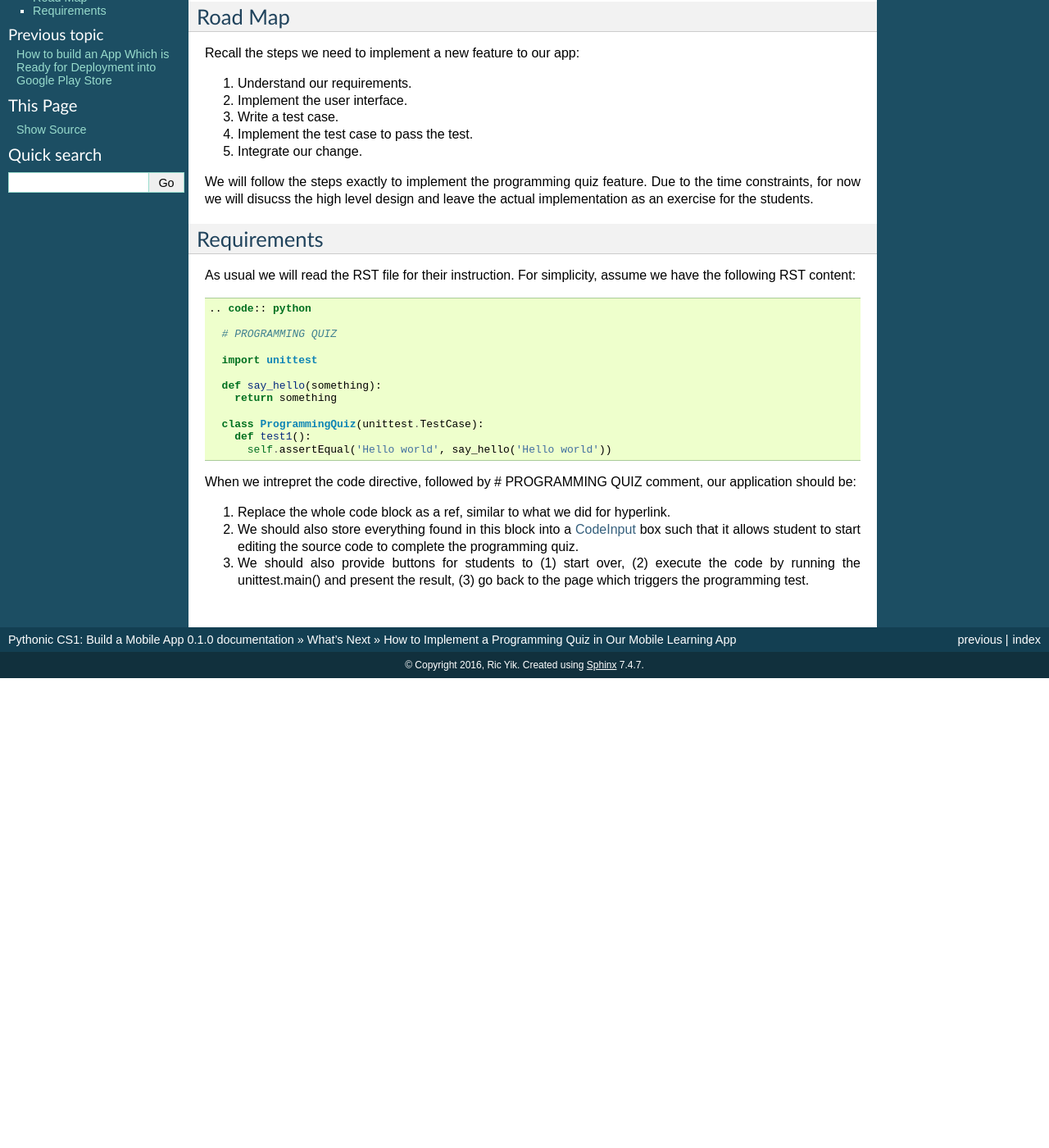
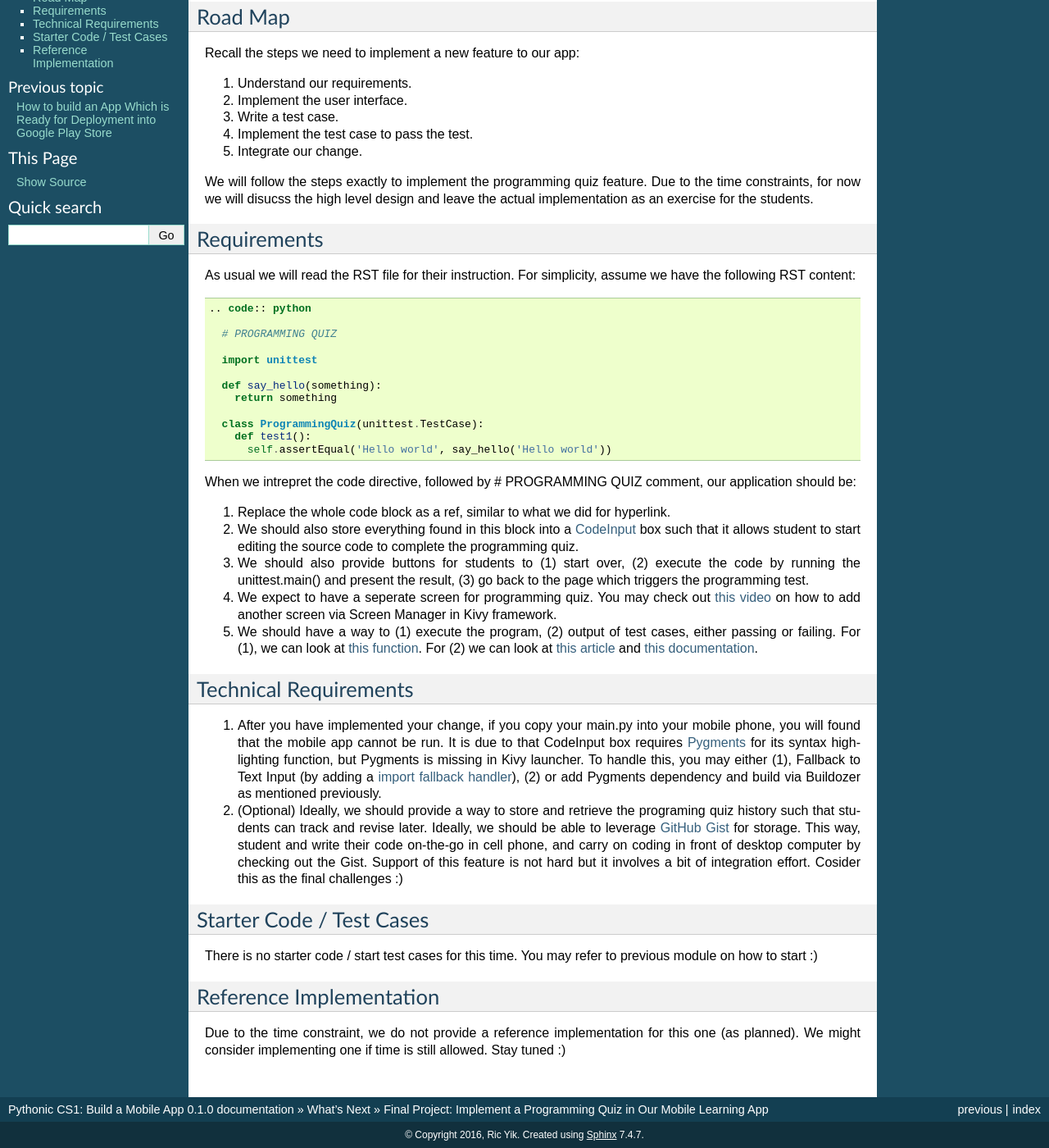
Before and after one commit to Aashritha27/mobileapp.course, a Sphinx documentation site: the page built from docs/codeinput.rst, in a window 1280 px wide and 1400 px high, scrolled down 133 px. Shown: the whole window at 82% size. Built offline with Sphinx 7.4.7, drawn with Linux system fonts in a browser that asks for light colours; before the commit the page ends 960 px from its top, so only the background shows below that; some of the changed text lies outside the part shown.

Commit message:
Final Project

```diff
--- a/docs/codeinput.rst
+++ b/docs/codeinput.rst
@@ -1,5 +1,5 @@
-How to Implement a Programming Quiz in Our Mobile Learning App
-==============================================================
+Final Project: Implement a Programming Quiz in Our Mobile Learning App
+======================================================================
 
 Road Map
 ~~~~~~~~
@@ -39,3 +39,21 @@ When we intrepret the code directive, followed by # PROGRAMMING QUIZ comment, ou
 #. Replace the whole code block as a ref, similar to what we did for hyperlink.
 #. We should also store everything found in this block into a `CodeInput <https://kivy.org/docs/api-kivy.uix.codeinput.html>`_ box such that it allows student to start editing the source code to complete the programming quiz.
 #. We should also provide buttons for students to (1) start over, (2) execute the code by running the unittest.main() and present the result, (3) go back to the page which triggers the programming test.
+#. We expect to have a seperate screen for programming quiz. You may check out `this video <https://www.youtube.com/watch?v=xx-NLOg6x8o>`_ on how to add another screen via Screen Manager in Kivy framework.
+#. We should have a way to (1) execute the program, (2) output of test cases, either passing or failing. For (1), we can look at `this function <https://docs.python.org/2/library/functions.html#eval>`_. For (2) we can look at `this article <http://stackoverflow.com/questions/1218933/can-i-redirect-the-stdout-in-python-into-some-sort-of-string-buffer>`_ and `this documentation <https://docs.python.org/2/library/stringio.html>`_.
+
+Technical Requirements
+~~~~~~~~~~~~~~~~~~~~~~
+
+#. After you have implemented your change, if you copy your main.py into your mobile phone, you will found that the mobile app cannot be run. It is due to that CodeInput box requires `Pygments <http://pygments.org/>`_ for its syntax highlighting function, but Pygments is missing in Kivy launcher. To handle this, you may either (1), Fallback to Text Input (by adding a `import fallback handler <http://stackoverflow.com/questions/3131217/error-handling-when-importing-modules>`_), (2) or add Pygments dependency and build via Buildozer as mentioned previously.
+#. (Optional) Ideally, we should provide a way to store and retrieve the programing quiz history such that students can track and revise later. Ideally, we should be able to leverage `GitHub Gist <https://gist.github.com/>`_ for storage. This way, student and write their code on-the-go in cell phone, and carry on coding in front of desktop computer by checking out the Gist. Support of this feature is not hard but it involves a bit of integration effort. Cosider this as the final challenges :)
+
+Starter Code / Test Cases
+~~~~~~~~~~~~~~~~~~~~~~~~~
+
+There is no starter code / start test cases for this time. You may refer to previous module on how to start :)
+
+Reference Implementation
+~~~~~~~~~~~~~~~~~~~~~~~~
+
+Due to the time constraint, we do not provide a reference implementation for this one (as planned). We might consider implementing one if time is still allowed. Stay tuned :)
```
